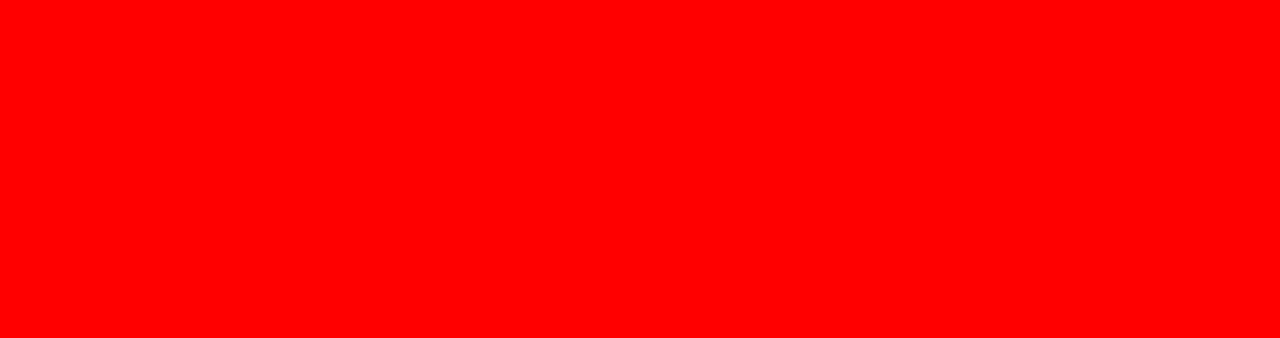
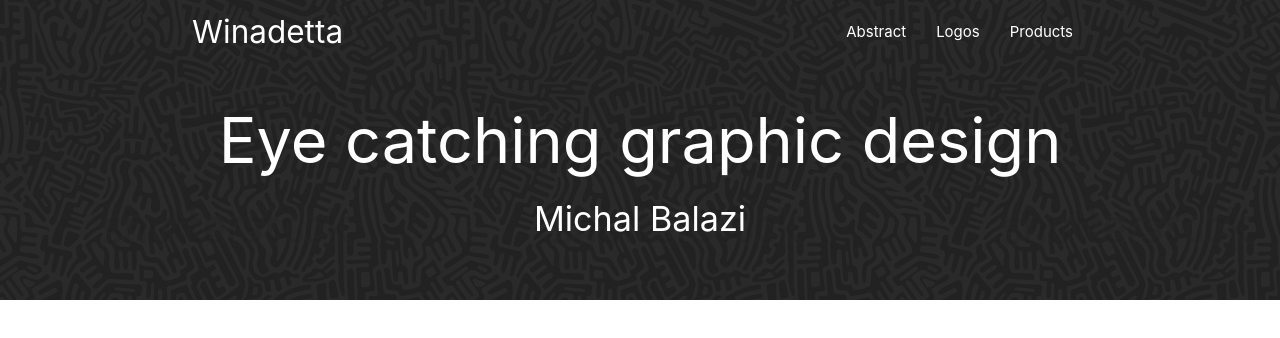
Before and after one commit to balazimichal/materializecss-winadetta, a plain HTML site: page index.html in a window 1280 px wide. Drawn offline with nearby package versions, Linux system fonts and the light colour scheme.

Commit message:
feat - header
Added header with sidebar navigation.

```diff
--- a/index.html
+++ b/index.html
@@ -17,13 +17,52 @@
 <body>
 
     <!-- SECTION: Header -->
+    <header>
+
+        <nav class="transparent z-depth-0">
+            <div class="container">
+                <div class="nav-wrapper">
+                    <a href="index.html" class="brand-logo">Winadetta</a>
+                    <a href="#" data-target="mobile-demo" class="sidenav-trigger"><i class="material-icons">menu</i></a>
+                    <ul class="right hide-on-med-and-down">
+                        <li><a href="index.html">Abstract</a></li>
+                        <li><a href="logos.html">Logos</a></li>
+                        <li><a href="products.html">Products</a></li>
+                    </ul>
+                </div>
+            </div>
+        </nav>
+
+        <ul class="sidenav" id="mobile-demo">
+            <li><a href="index.html">Abstract</a></li>
+            <li><a href="logos.html">Logos</a></li>
+            <li><a href="products.html">Products</a></li>
+        </ul>
+
+
+
+        <h1 class="center">Eye catching graphic design</h1>
+        <h4 class="center">Michal Balazi</h4>
+    </header>
 
 
 
 
     <!-- SCRIPTS -->
+    <script src="https://ajax.googleapis.com/ajax/libs/jquery/3.3.1/jquery.min.js"></script>
     <script type="text/javascript" src="js/materialize.min.js"></script>
+
     <script>
+
+        $(document).ready(function () {
+            $('.sidenav').sidenav();
+        });
+
+
+
+
+
+
 
 
 
--- a/scss/custom-styles.scss
+++ b/scss/custom-styles.scss
@@ -1,5 +1,18 @@
-$red: red;
+$header-bg: url(../images/pattern.png);
+$header-height: 300px;
+$white: #ffffff;
 
-body {
-  background: $red;
+header {
+  background: $header-bg;
+  color: $white;
+  height: $header-height;
 }
+
+.sidenav {
+  background: $header-bg;
+  color: $white;
+
+  li a {
+    color: $white;
+  }
+}
```
Also changed, not shown: css/custom-styles.css, images/pattern.png (added), 1 other file.
